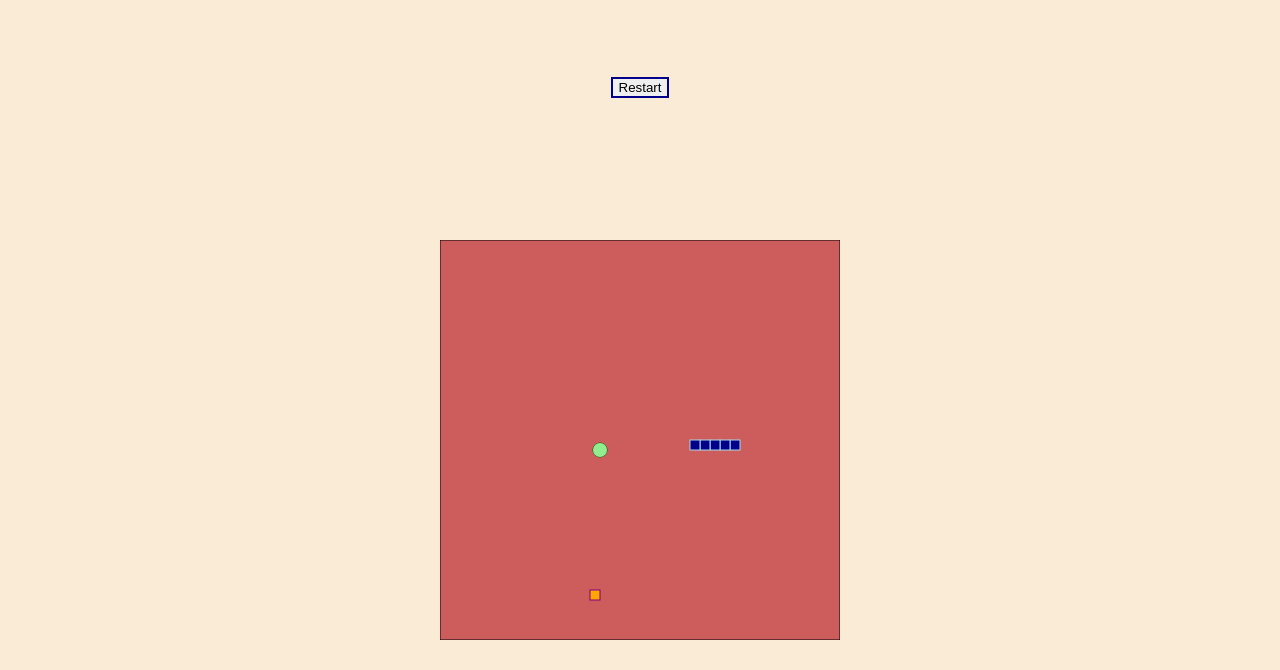
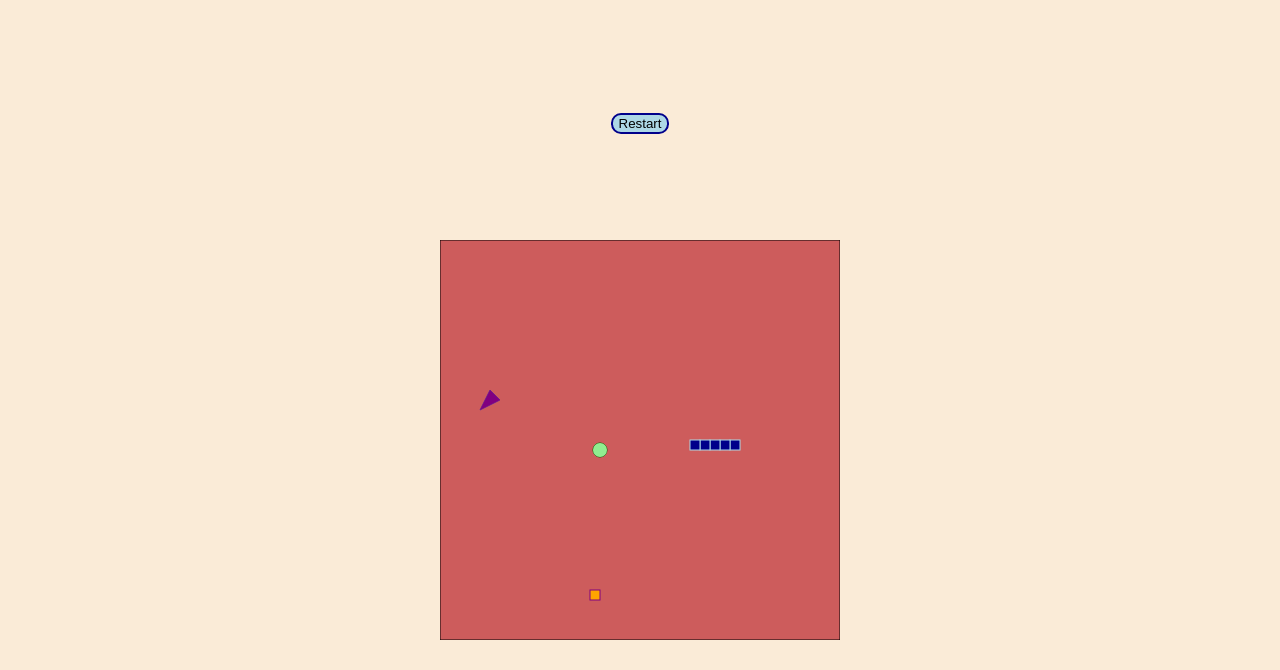
Before and after one commit to jmsp43/snakePractice, a plain HTML site: page index.html in a window 1280 px wide. Both pictures are taken after a click on the button "Easy". Shown: the part 130-800 px from the top of the page. Drawn offline with Linux system fonts and the light colour scheme.

Commit message:
added third food type - triangles

```diff
--- a/index.html
+++ b/index.html
@@ -12,7 +12,8 @@
     <div class="title"><h1>Snake Game</h1></div>
     <div class="score">Score: 0</div>
     <div class="modeButtons">
-        <h3>Choose your mode</h3>
+        <h4>Choose your mode</h4>
+        <p>Circles = 30 points, Triangles = 20 points, Squares = 10 points</p>
       <button id = 'easyBtn'>Easy</button>
       <button id = 'medBtn'>Medium</button>
       <button id = 'hardBtn'>Hard</button>
--- a/script.js
+++ b/script.js
@@ -30,7 +30,7 @@ let dy = 0;
 
 let changingDirection = false;
 
-let foodX, foodY, foodA, foodB;
+let foodX, foodY, foodA, foodB, foodC, foodD;
 
 let score = 0;
 
@@ -73,6 +73,21 @@ function clearBoard() {
   boardCtx.strokeRect(0, 0, board.width, board.height);
 }
 
+//draws and prints triangles of food
+function printFoodTriangles() {
+  boardCtx.fillStyle = "purple";
+  boardCtx.strokeStyle = "rebeccapurple";
+  boardCtx.beginPath();
+  boardCtx.moveTo(foodC + 10, foodD)
+  boardCtx.lineTo(foodC, foodD - 10);
+  boardCtx.lineTo(foodC- 10, foodD + 10);
+  boardCtx.closePath();
+  boardCtx.stroke();
+  boardCtx.fill();
+}
+
+
+
 //draws and prints circles of food
 function printFoodCircles() {
   boardCtx.fillStyle = "lightgreen";
@@ -99,7 +114,7 @@ function randomFood(min, max) {
 function snakeAte(snakeSquare) {
   //wasn't working before bc i had a strict equals operator
   const ate =
-    snakeSquare.x == (foodX || foodA) && snakeSquare.y == (foodY || foodB);
+    snakeSquare.x == (foodX || foodA || foodC) && snakeSquare.y == (foodY || foodB || foodD);
   if (ate === true) {
     generateFood;
   }
@@ -110,6 +125,8 @@ function generateFood() {
   foodY = randomFood(0, board.height - 10);
   foodA = randomFood(0, board.width - 10);
   foodB = randomFood(0, board.height - 10);
+  foodC = randomFood(0, board.width - 10);
+  foodD = randomFood(0, board.height - 10);
   snake.forEach(snakeAte);
 }
 
@@ -122,10 +139,11 @@ function moveSnake() {
 
   const eatenCircle = snake[0].x == foodX && snake[0].y == foodY;
   const eatenSquare = snake[0].x == foodA && snake[0].y == foodB;
+  const eatenTriangle = snake[0].x == foodC && snake[0].y == foodD;
 
-  if (eatenCircle === true || eatenSquare === true) {
+  if (eatenCircle === true || eatenSquare === true || eatenTriangle === true) {
     if (eatenCircle === true) {
-      score += 10;
+      score += 30;
       document.querySelector(".score").innerHTML = `Score: ${score}`;
       document.querySelector(
         ".snakeSize"
@@ -136,6 +154,16 @@ function moveSnake() {
     }
 
     if (eatenSquare === true) {
+      score += 10;
+      document.querySelector(".score").innerHTML = `Score: ${score}`;
+      document.querySelector(
+        ".snakeSize"
+      ).innerHTML = `Snake is now ${snake.length} units long`;
+      //make new food somewhere else
+      generateFood();
+      console.log("square");
+    }
+    if (eatenTriangle === true) {
       score += 20;
       document.querySelector(".score").innerHTML = `Score: ${score}`;
       document.querySelector(
@@ -143,7 +171,7 @@ function moveSnake() {
       ).innerHTML = `Snake is now ${snake.length} units long`;
       //make new food somewhere else
       generateFood();
-      console.log("square");
+      console.log("triangle");
     }
   } else {
     //pop off last snake square
@@ -241,6 +269,7 @@ function runGame() {
     printSnake();
     printFoodCircles();
     printFoodSquares();
+    printFoodTriangles();
     moveSnake();
     runGame();
   }, time);
--- a/style.css
+++ b/style.css
@@ -26,9 +26,16 @@ body{
     background: yellow;
 }
 
+h4{
+    margin-bottom: 0;
+}
+
 button{
     border: 2px solid darkblue;
     font-family: fantasy;
+    margin: 2px;
+    border-radius: 10px;
+    background-color: lightblue
 }
 
 
```
